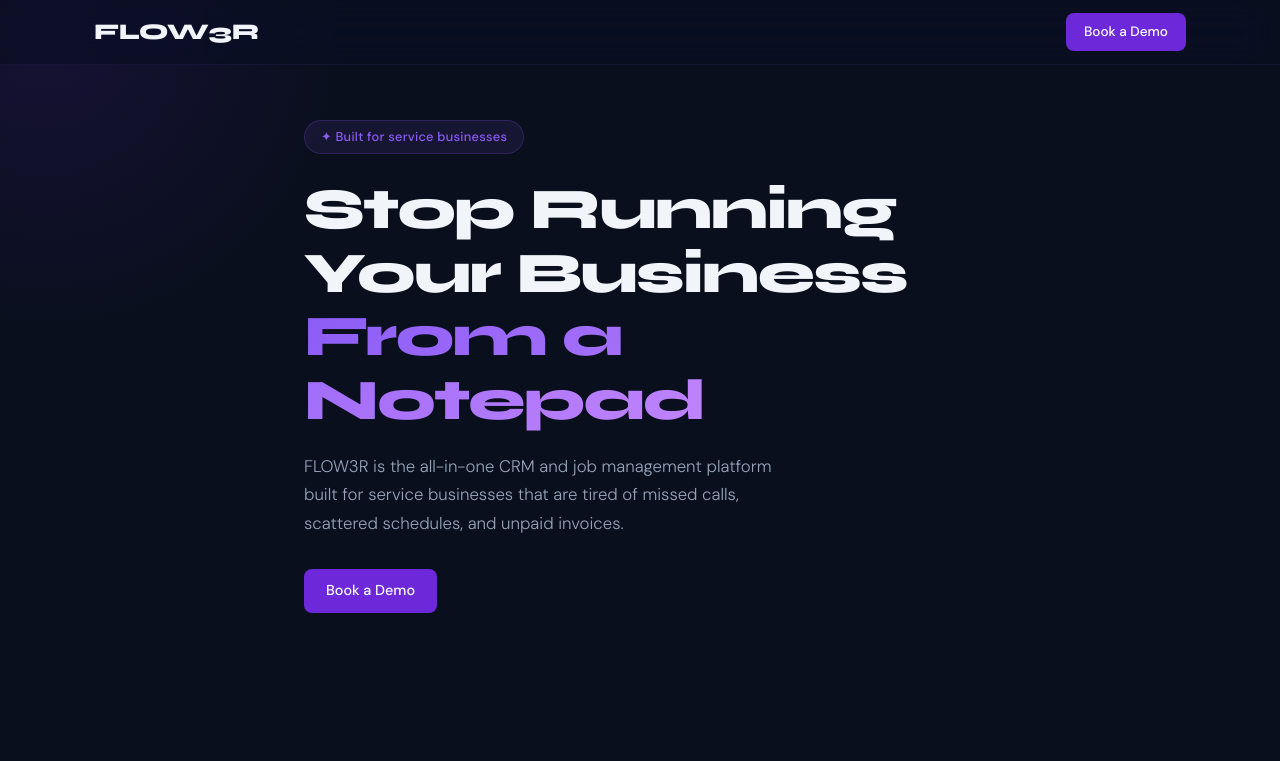
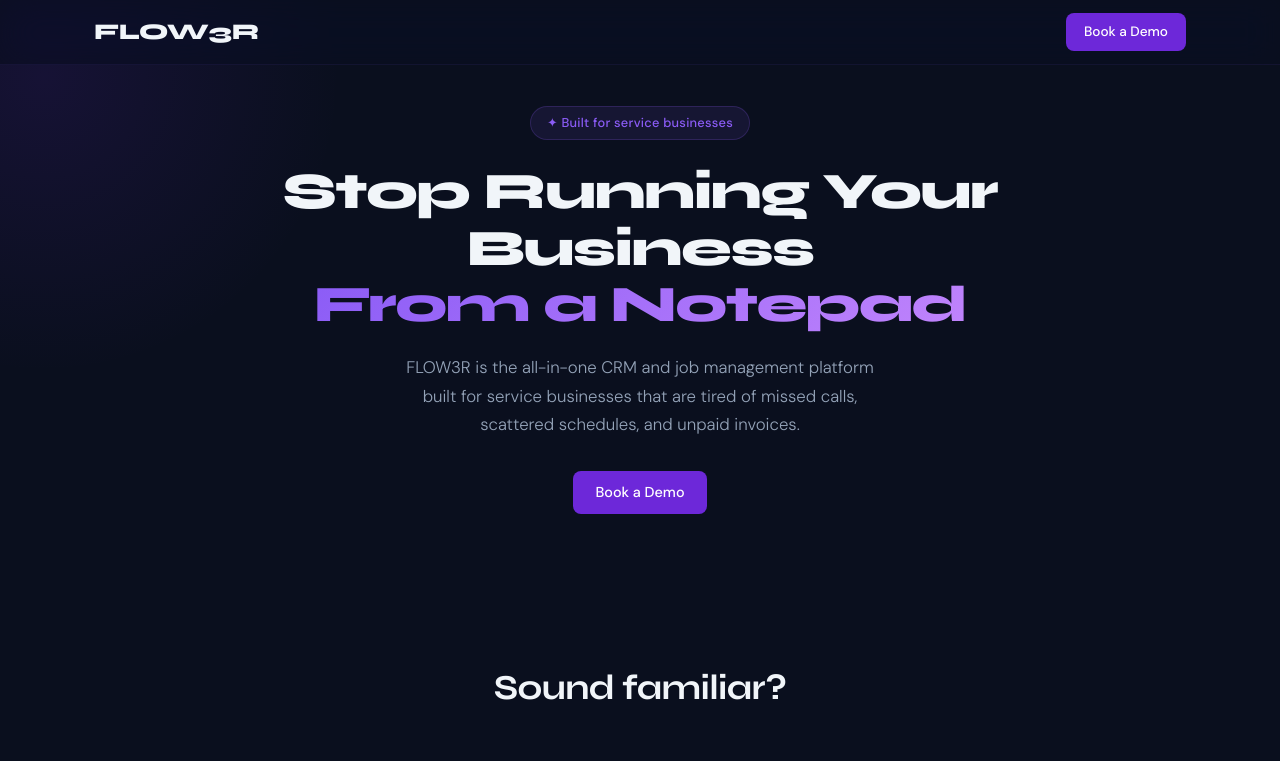
Before and after one commit to jake-FLOW3R/FLOW3R-site, a website: page index.html in a window 1280 px wide. Shown: the top 761 px of the page. Drawn offline with Linux system fonts and the light colour scheme.

Commit message:
hero: center layout, tighten spacing, reduce headline size
Co-Authored-By: Claude Opus 4.6 (1M context) <noreply@anthropic.com>

```diff
--- a/index.html
+++ b/index.html
@@ -107,10 +107,10 @@
 
     /* ── Hero ── */
     .hero {
-      min-height: 80vh;
+      min-height: 70vh;
       display: flex;
       align-items: center;
-      padding: 120px 0 60px;
+      padding: 100px 0 40px;
       position: relative;
       overflow: hidden;
     }
@@ -129,9 +129,10 @@
     .hero .container {
       display: grid;
       grid-template-columns: 1fr;
-      gap: 60px;
+      gap: 0;
       align-items: center;
-      max-width: 720px;
+      max-width: 860px;
+      text-align: center;
     }
 
     .hero-content { z-index: 1; }
@@ -155,7 +156,7 @@
     .hero-headline {
       font-family: var(--font-heading);
       font-weight: 800;
-      font-size: clamp(2.4rem, 5vw, 3.6rem);
+      font-size: clamp(2.2rem, 4.5vw, 3.2rem);
       color: var(--text-primary);
       line-height: 1.1;
       letter-spacing: -0.03em;
@@ -177,6 +178,8 @@
       color: var(--text-secondary);
       line-height: 1.7;
       max-width: 480px;
+      margin-left: auto;
+      margin-right: auto;
       margin-bottom: 32px;
       opacity: 0;
       animation: fadeUp 0.6s ease forwards 0.5s;
```
